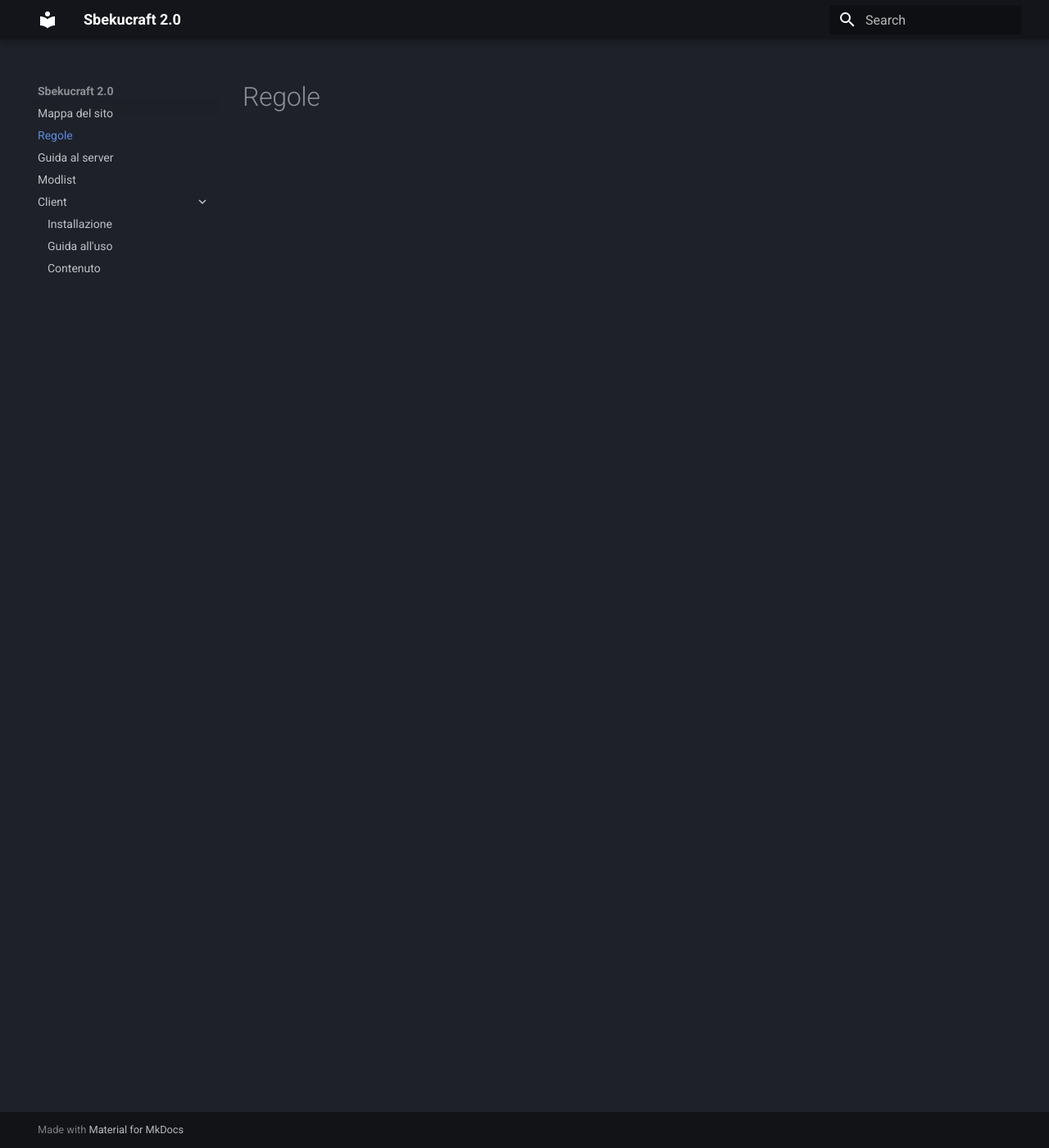
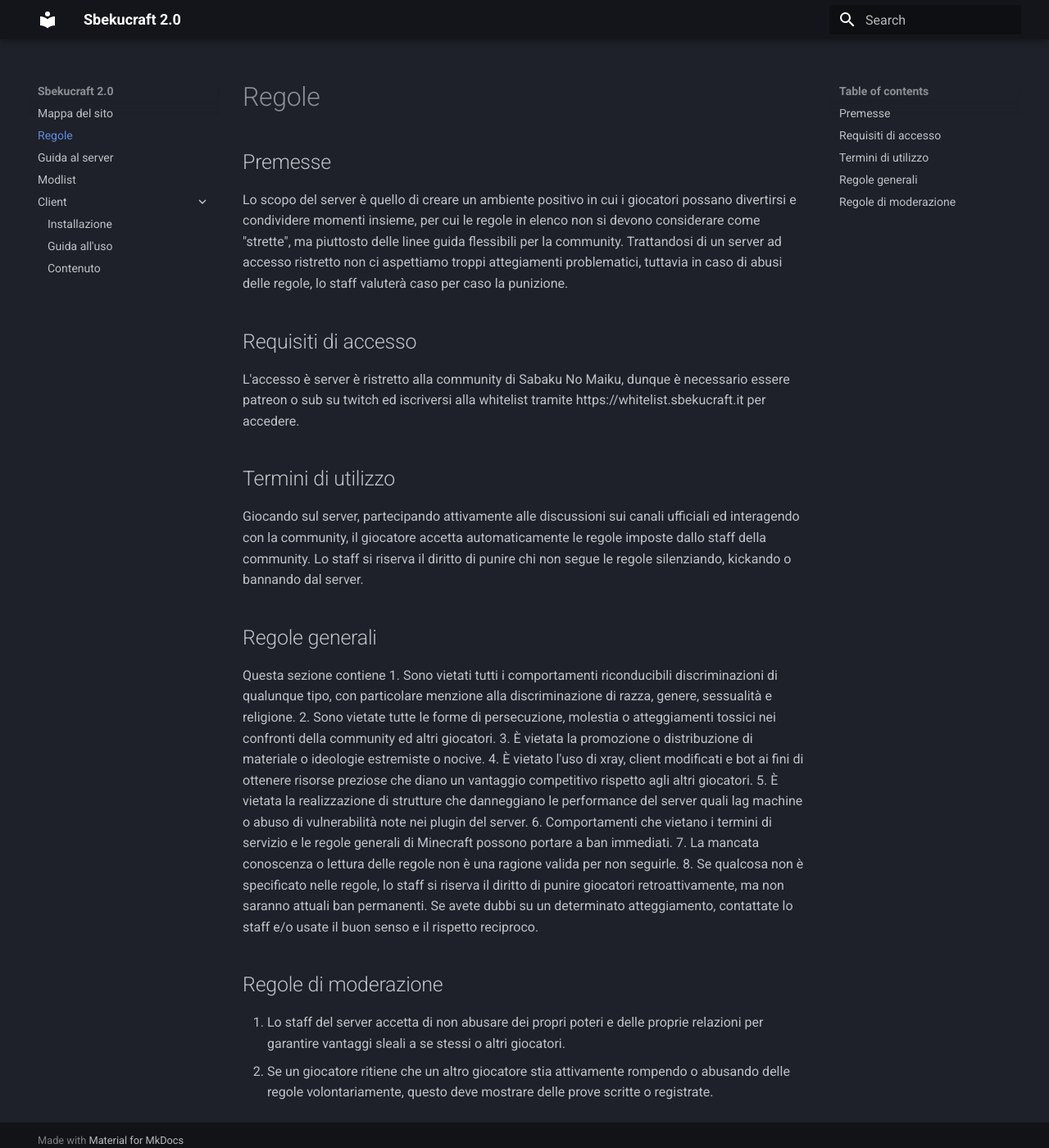
Before and after one commit to Sbekucraft/Sbekucraft-2.0-Wiki, an MkDocs documentation site: the page built from docs/regole.md, in a window 1280 px wide and 1400 px high. Shown: the whole window at 82% size. Built offline with MkDocs 1.6.1 and Material for MkDocs 9.7.7, drawn with Linux system fonts in a browser that asks for light colours.

Commit message:
Aggiornamento delle regole

```diff
--- a/docs/regole.md
+++ b/docs/regole.md
@@ -1 +1,22 @@
 # Regole
+## Premesse
+Lo scopo del server è quello di creare un ambiente positivo in cui i giocatori possano divertirsi e condividere momenti insieme, per cui le regole in elenco non si devono considerare come "strette", ma piuttosto delle linee guida flessibili per la community.
+Trattandosi di un server ad accesso ristretto non ci aspettiamo troppi attegiamenti problematici, tuttavia in caso di abusi delle regole, lo staff valuterà caso per caso la punizione.
+## Requisiti di accesso
+L'accesso è server è ristretto alla community di Sabaku No Maiku, dunque è necessario essere patreon o sub su twitch ed iscriversi alla whitelist tramite https://whitelist.sbekucraft.it per accedere.
+## Termini di utilizzo
+Giocando sul server, partecipando attivamente alle discussioni sui canali ufficiali ed interagendo con la community, il giocatore accetta automaticamente le regole imposte dallo staff della community.
+Lo staff si riserva il diritto di punire chi non segue le regole silenziando, kickando o bannando dal server.
+## Regole generali
+Questa sezione contiene
+1. Sono vietati tutti i comportamenti riconducibili discriminazioni di qualunque tipo, con particolare menzione alla discriminazione di razza, genere, sessualità e religione.
+2. Sono vietate tutte le forme di persecuzione, molestia o atteggiamenti tossici nei confronti della community ed altri giocatori.
+3. È vietata la promozione o distribuzione di materiale o ideologie estremiste o nocive.
+4. È vietato l'uso di xray, client modificati e bot ai fini di ottenere risorse preziose che diano un vantaggio competitivo rispetto agli altri giocatori.
+5. È vietata la realizzazione di strutture che danneggiano le performance del server quali lag machine o abuso di vulnerabilità note nei plugin del server.
+6. Comportamenti che vietano i termini di servizio e le regole generali di Minecraft possono portare a ban immediati.
+7. La mancata conoscenza o lettura delle regole non è una ragione valida per non seguirle.
+8. Se qualcosa non è specificato nelle regole, lo staff si riserva il diritto di punire giocatori retroattivamente, ma non saranno attuali ban permanenti. Se avete dubbi su un determinato atteggiamento, contattate lo staff e/o usate il buon senso e il rispetto reciproco.
+## Regole di moderazione
+1. Lo staff del server accetta di non abusare dei propri poteri e delle proprie relazioni per garantire vantaggi sleali a se stessi o altri giocatori.
+2. Se un giocatore ritiene che un altro giocatore stia attivamente rompendo o abusando delle regole volontariamente, questo deve mostrare delle prove scritte o registrate.
```
